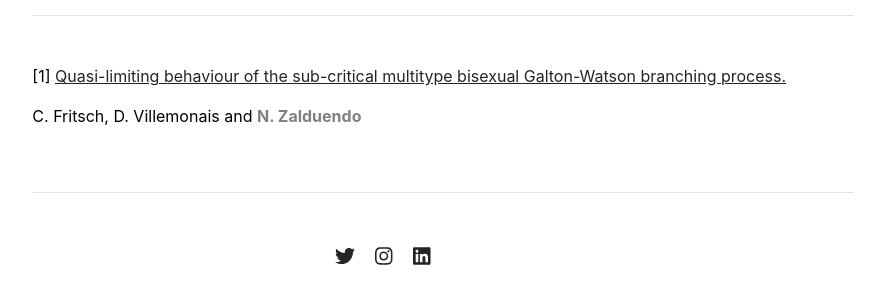
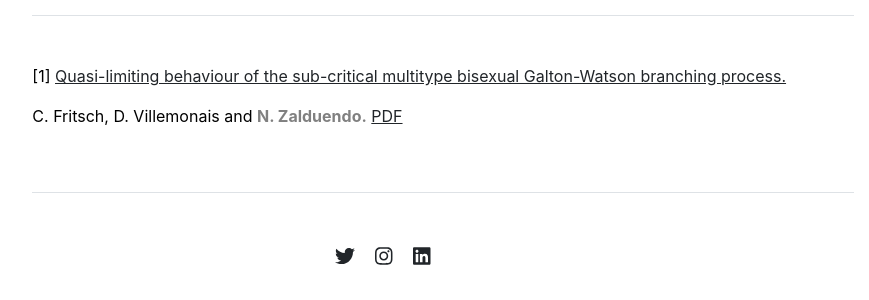
Before and after one commit to nzalduendo/nzalduendo.github.io, a Jekyll site: the page built from publications.md, in a window 1280 px wide. Shown: the part 386-686 px from the top of the page, without its empty margins (197-1066 px from the left). Built offline with Jekyll 4.4.1, drawn with Linux system fonts in a browser that asks for light colours.

Commit message:
Update publications.html
add the link in PDF

```diff
--- a/_includes/publications.html
+++ b/_includes/publications.html
@@ -27,7 +27,7 @@
           <p><b>N. Zalduendo</b></p>
         {% else %}
           <p>{{ item.number }}<a href="{{ item.url }}">{{ item.name }}</a></p>
-          <p>{{ item.contributors }} and <b><font color="#808080">N. Zalduendo</font></b></p>
+          <p>{{ item.contributors }} and <b><font color="#808080">N. Zalduendo.</font></b> <a href="{{ item.url }}">PDF</a></p>
         {% endif %}
       {% endfor %}
     {% endif %}
```
